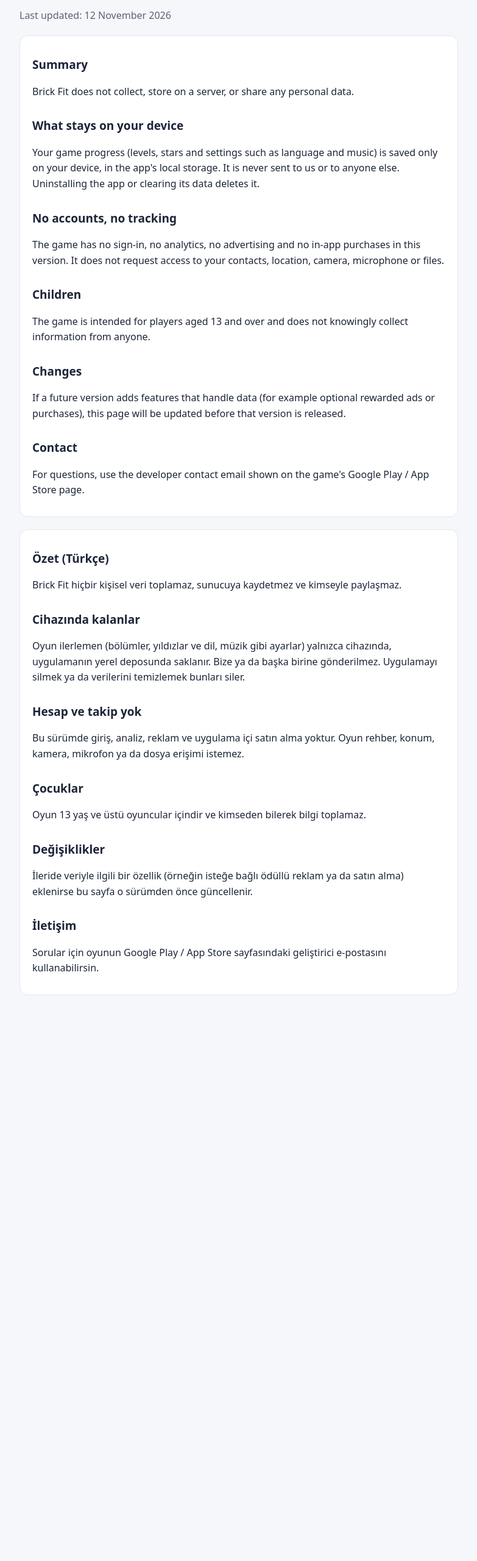
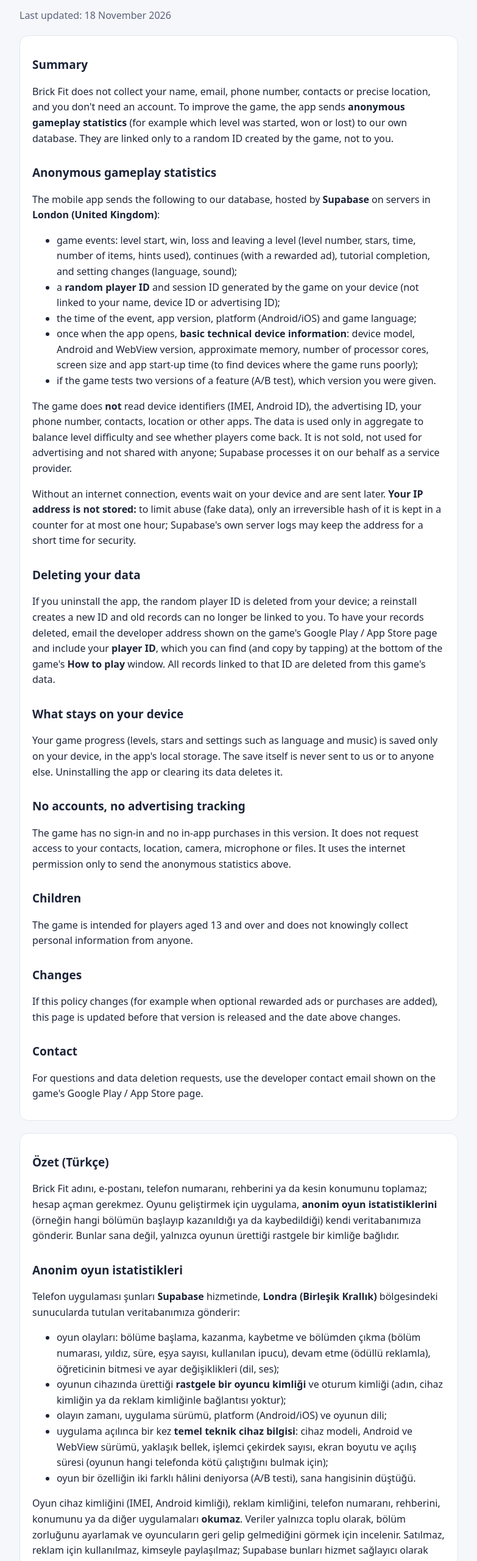
Before and after one commit to mehmetoktay2016/brick-fit-gizlilik, a plain HTML site: page privacy.html in a window 1280 px wide. Shown: the part 80-2640 px from the top of the page at 61% size, without its empty margins (248-1031 px from the left). Before the commit the page ends 1772 px from the top, so only its background shows below. Drawn offline with Linux system fonts and the light colour scheme.

Commit message:
Gizlilik politikası: anonim oyun istatistikleri (Supabase)
Ölçüm eklenen sürüm için: oyun olayları, rastgele oyuncu kimliği, temel cihaz
bilgisi; IP saklanmaz; oyuncu kimliğiyle veri silme isteği.

Co-Authored-By: Claude Opus 5.5 <noreply@anthropic.com>

```diff
--- a/privacy.html
+++ b/privacy.html
@@ -8,37 +8,64 @@ body{margin:0;background:var(--bg);color:var(--text);font:16px/1.6 system-ui,-ap
 main{max-width:720px;margin:0 auto;padding:32px 16px 60px}h1{margin:0 0 4px;font-size:28px}h2{margin:28px 0 6px;font-size:19px}
 p,li{color:var(--text)}.dim{color:var(--dim)}section{background:var(--card);border:1px solid var(--line);border-radius:14px;padding:4px 20px 14px;margin-top:20px}
 </style></head><body><main>
-<!-- Brick Fit 1.0 gizlilik politikası (reklamsız sürüm). Reklam/satın alma eklenince güncellenmeli: AdMob reklam kimliği, Google Play Faturalandırma. -->
+<!-- 2026-11-18: anonim oyun istatistikleri (Supabase, analytics.js) eklendi. Reklam/satın alma açılınca yine güncellenmeli:
+     AdMob reklam kimliği, Google Play Faturalandırma. Yayınlanan kopya: github.com/mehmetoktay2016/brick-fit-gizlilik -->
 <h1>Brick Fit · Privacy Policy</h1>
-<p class="dim">Last updated: 12 November 2026</p>
+<p class="dim">Last updated: 18 November 2026</p>
 
 <section lang="en">
 <h2>Summary</h2>
-<p>Brick Fit does not collect, store on a server, or share any personal data.</p>
+<p>Brick Fit does not collect your name, email, phone number, contacts or precise location, and you don't need an account. To improve the game, the app sends <b>anonymous gameplay statistics</b> (for example which level was started, won or lost) to our own database. They are linked only to a random ID created by the game, not to you.</p>
+<h2>Anonymous gameplay statistics</h2>
+<p>The mobile app sends the following to our database, hosted by <b>Supabase</b> on servers in <b>London (United Kingdom)</b>:</p>
+<ul>
+<li>game events: level start, win, loss and leaving a level (level number, stars, time, number of items, hints used), continues (with a rewarded ad), tutorial completion, and setting changes (language, sound);</li>
+<li>a <b>random player ID</b> and session ID generated by the game on your device (not linked to your name, device ID or advertising ID);</li>
+<li>the time of the event, app version, platform (Android/iOS) and game language;</li>
+<li>once when the app opens, <b>basic technical device information</b>: device model, Android and WebView version, approximate memory, number of processor cores, screen size and app start-up time (to find devices where the game runs poorly);</li>
+<li>if the game tests two versions of a feature (A/B test), which version you were given.</li>
+</ul>
+<p>The game does <b>not</b> read device identifiers (IMEI, Android ID), the advertising ID, your phone number, contacts, location or other apps. The data is used only in aggregate to balance level difficulty and see whether players come back. It is not sold, not used for advertising and not shared with anyone; Supabase processes it on our behalf as a service provider.</p>
+<p>Without an internet connection, events wait on your device and are sent later. <b>Your IP address is not stored:</b> to limit abuse (fake data), only an irreversible hash of it is kept in a counter for at most one hour; Supabase's own server logs may keep the address for a short time for security.</p>
+<h2>Deleting your data</h2>
+<p>If you uninstall the app, the random player ID is deleted from your device; a reinstall creates a new ID and old records can no longer be linked to you. To have your records deleted, email the developer address shown on the game's Google Play / App Store page and include your <b>player ID</b>, which you can find (and copy by tapping) at the bottom of the game's <b>How to play</b> window. All records linked to that ID are deleted from this game's data.</p>
 <h2>What stays on your device</h2>
-<p>Your game progress (levels, stars and settings such as language and music) is saved only on your device, in the app's local storage. It is never sent to us or to anyone else. Uninstalling the app or clearing its data deletes it.</p>
-<h2>No accounts, no tracking</h2>
-<p>The game has no sign-in, no analytics, no advertising and no in-app purchases in this version. It does not request access to your contacts, location, camera, microphone or files.</p>
+<p>Your game progress (levels, stars and settings such as language and music) is saved only on your device, in the app's local storage. The save itself is never sent to us or to anyone else. Uninstalling the app or clearing its data deletes it.</p>
+<h2>No accounts, no advertising tracking</h2>
+<p>The game has no sign-in and no in-app purchases in this version. It does not request access to your contacts, location, camera, microphone or files. It uses the internet permission only to send the anonymous statistics above.</p>
 <h2>Children</h2>
-<p>The game is intended for players aged 13 and over and does not knowingly collect information from anyone.</p>
+<p>The game is intended for players aged 13 and over and does not knowingly collect personal information from anyone.</p>
 <h2>Changes</h2>
-<p>If a future version adds features that handle data (for example optional rewarded ads or purchases), this page will be updated before that version is released.</p>
+<p>If this policy changes (for example when optional rewarded ads or purchases are added), this page is updated before that version is released and the date above changes.</p>
 <h2>Contact</h2>
-<p>For questions, use the developer contact email shown on the game's Google Play / App Store page.</p>
+<p>For questions and data deletion requests, use the developer contact email shown on the game's Google Play / App Store page.</p>
 </section>
 
 <section lang="tr">
 <h2>Özet (Türkçe)</h2>
-<p>Brick Fit hiçbir kişisel veri toplamaz, sunucuya kaydetmez ve kimseyle paylaşmaz.</p>
+<p>Brick Fit adını, e-postanı, telefon numaranı, rehberini ya da kesin konumunu toplamaz; hesap açman gerekmez. Oyunu geliştirmek için uygulama, <b>anonim oyun istatistiklerini</b> (örneğin hangi bölümün başlayıp kazanıldığı ya da kaybedildiği) kendi veritabanımıza gönderir. Bunlar sana değil, yalnızca oyunun ürettiği rastgele bir kimliğe bağlıdır.</p>
+<h2>Anonim oyun istatistikleri</h2>
+<p>Telefon uygulaması şunları <b>Supabase</b> hizmetinde, <b>Londra (Birleşik Krallık)</b> bölgesindeki sunucularda tutulan veritabanımıza gönderir:</p>
+<ul>
+<li>oyun olayları: bölüme başlama, kazanma, kaybetme ve bölümden çıkma (bölüm numarası, yıldız, süre, eşya sayısı, kullanılan ipucu), devam etme (ödüllü reklamla), öğreticinin bitmesi ve ayar değişiklikleri (dil, ses);</li>
+<li>oyunun cihazında ürettiği <b>rastgele bir oyuncu kimliği</b> ve oturum kimliği (adın, cihaz kimliğin ya da reklam kimliğinle bağlantısı yoktur);</li>
+<li>olayın zamanı, uygulama sürümü, platform (Android/iOS) ve oyunun dili;</li>
+<li>uygulama açılınca bir kez <b>temel teknik cihaz bilgisi</b>: cihaz modeli, Android ve WebView sürümü, yaklaşık bellek, işlemci çekirdek sayısı, ekran boyutu ve açılış süresi (oyunun hangi telefonda kötü çalıştığını bulmak için);</li>
+<li>oyun bir özelliğin iki farklı hâlini deniyorsa (A/B testi), sana hangisinin düştüğü.</li>
+</ul>
+<p>Oyun cihaz kimliğini (IMEI, Android kimliği), reklam kimliğini, telefon numaranı, rehberini, konumunu ya da diğer uygulamaları <b>okumaz</b>. Veriler yalnızca toplu olarak, bölüm zorluğunu ayarlamak ve oyuncuların geri gelip gelmediğini görmek için incelenir. Satılmaz, reklam için kullanılmaz, kimseyle paylaşılmaz; Supabase bunları hizmet sağlayıcı olarak bizim adımıza işler.</p>
+<p>İnternet yokken olaylar cihazında bekler ve sonra gönderilir. <b>IP adresin kaydedilmez:</b> kötüye kullanımı (sahte veri gönderimini) sınırlamak için yalnızca geri çevrilemez bir özeti en çok bir saat bir sayaçta tutulur; Supabase'in kendi sunucu kayıtları güvenlik amacıyla adresi kısa bir süre saklayabilir.</p>
+<h2>Verilerinin silinmesi</h2>
+<p>Uygulamayı silersen rastgele oyuncu kimliği de cihazından silinir; yeniden kurduğunda yeni bir kimlik oluşur ve eski kayıtlar seninle ilişkilendirilemez. Kayıtlarının silinmesini istersen oyunun Google Play / App Store sayfasındaki geliştirici e-postasına yaz ve <b>oyuncu kimliğini</b> ekle: kimliğin oyundaki <b>Nasıl oynanır</b> penceresinin en altında yazar, dokununca kopyalanır. Bu kimliğe bağlı bütün kayıtlar bu oyunun verilerinden silinir.</p>
 <h2>Cihazında kalanlar</h2>
-<p>Oyun ilerlemen (bölümler, yıldızlar ve dil, müzik gibi ayarlar) yalnızca cihazında, uygulamanın yerel deposunda saklanır. Bize ya da başka birine gönderilmez. Uygulamayı silmek ya da verilerini temizlemek bunları siler.</p>
-<h2>Hesap ve takip yok</h2>
-<p>Bu sürümde giriş, analiz, reklam ve uygulama içi satın alma yoktur. Oyun rehber, konum, kamera, mikrofon ya da dosya erişimi istemez.</p>
+<p>Oyun ilerlemen (bölümler, yıldızlar ve dil, müzik gibi ayarlar) yalnızca cihazında, uygulamanın yerel deposunda saklanır. Kaydın kendisi bize ya da başka birine gönderilmez. Uygulamayı silmek ya da verilerini temizlemek bunları siler.</p>
+<h2>Hesap yok, reklam takibi yok</h2>
+<p>Bu sürümde giriş ve uygulama içi satın alma yoktur. Oyun rehber, konum, kamera, mikrofon ya da dosya erişimi istemez. İnternet iznini yalnızca yukarıdaki anonim istatistikleri göndermek için kullanır.</p>
 <h2>Çocuklar</h2>
-<p>Oyun 13 yaş ve üstü oyuncular içindir ve kimseden bilerek bilgi toplamaz.</p>
+<p>Oyun 13 yaş ve üstü oyuncular içindir ve kimseden bilerek kişisel bilgi toplamaz.</p>
 <h2>Değişiklikler</h2>
-<p>İleride veriyle ilgili bir özellik (örneğin isteğe bağlı ödüllü reklam ya da satın alma) eklenirse bu sayfa o sürümden önce güncellenir.</p>
+<p>Bu politika değişirse (örneğin isteğe bağlı ödüllü reklam ya da satın alma eklenince) bu sayfa o sürümden önce güncellenir ve yukarıdaki tarih değişir.</p>
 <h2>İletişim</h2>
-<p>Sorular için oyunun Google Play / App Store sayfasındaki geliştirici e-postasını kullanabilirsin.</p>
+<p>Sorular ve veri silme istekleri için oyunun Google Play / App Store sayfasındaki geliştirici e-postasını kullanabilirsin.</p>
 </section>
 </main></body></html>
```
